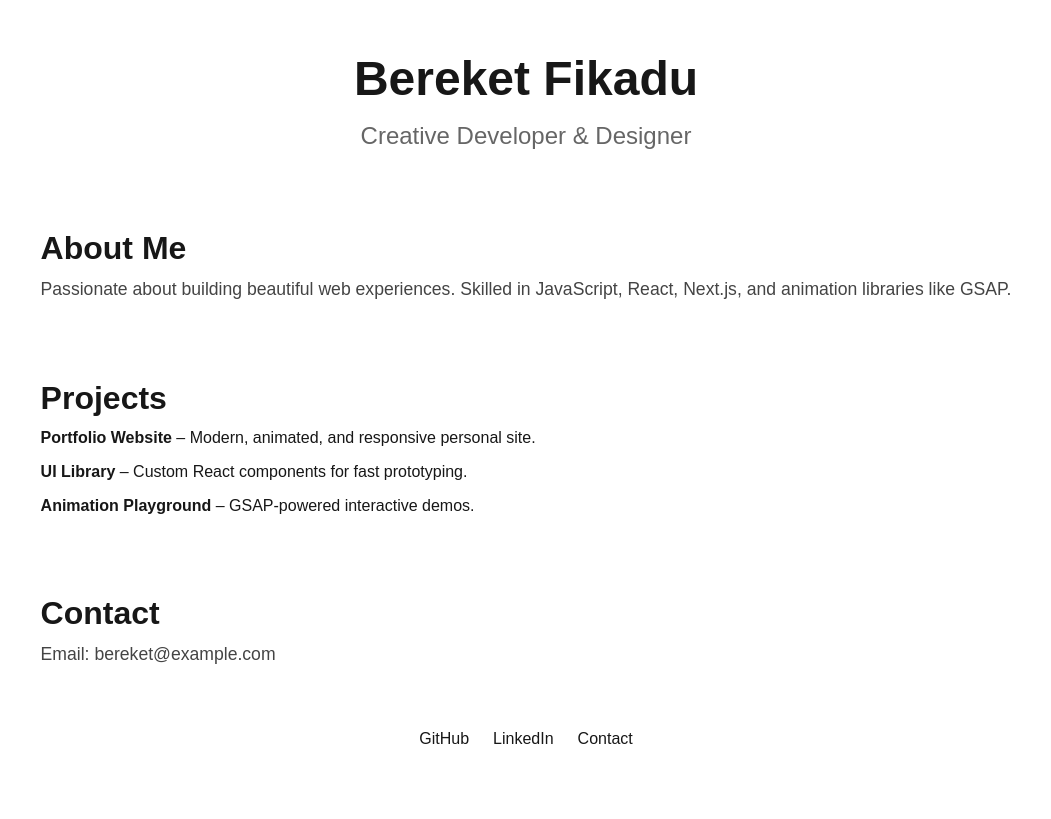
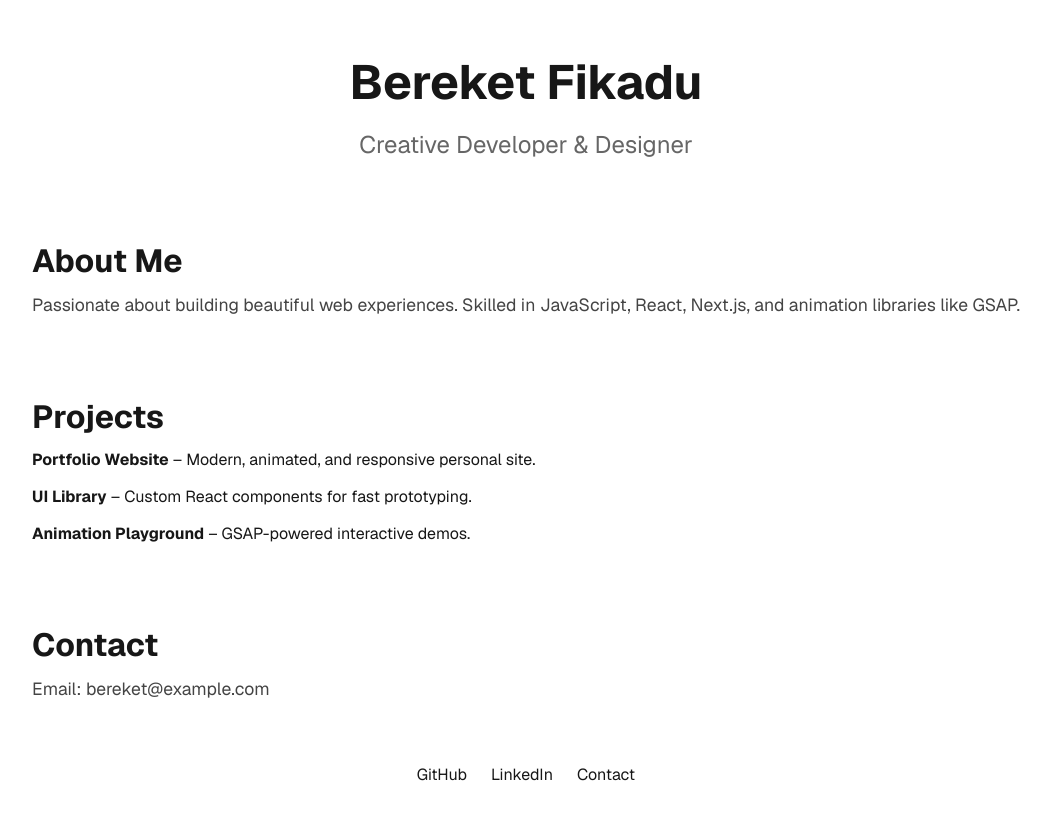
Before and after one commit to berki6/berki6.github.io, a Next.js app: page / in a window 1280 px wide. Shown: the part 113-932 px from the top of the page, without its empty margins (114-1165 px from the left). Built offline with nearby package versions, Linux system fonts and the light colour scheme.

Commit message:
feat: integrate Geist font styles into layout and remove unused head links

```diff
--- a/app/layout.js
+++ b/app/layout.js
@@ -1,4 +1,15 @@
+import { Geist, Geist_Mono } from "next/font/google";
 import "./globals.css";
+
+const geistSans = Geist({
+  variable: "--font-geist-sans",
+  subsets: ["latin"],
+});
+
+const geistMono = Geist_Mono({
+  variable: "--font-geist-mono",
+  subsets: ["latin"],
+});
 
 export const metadata = {
   title: "Create Next App",
@@ -8,20 +19,9 @@ export const metadata = {
 export default function RootLayout({ children }) {
   return (
     <html lang="en">
-      <head>
-        <link rel="icon" href="/favicon.svg" type="image/svg+xml" />
-        <link rel="preconnect" href="https://fonts.googleapis.com" />
-        <link
-          rel="preconnect"
-          href="https://fonts.gstatic.com"
-          crossOrigin="anonymous"
-        />
-        <link
-          href="https://fonts.googleapis.com/css2?family=Geist:wght@100..900&display=swap"
-          rel="stylesheet"
-        />
-      </head>
-      <body>{children}</body>
+      <body className={`${geistSans.variable} ${geistMono.variable}`}>
+        {children}
+      </body>
     </html>
   );
 }
```
